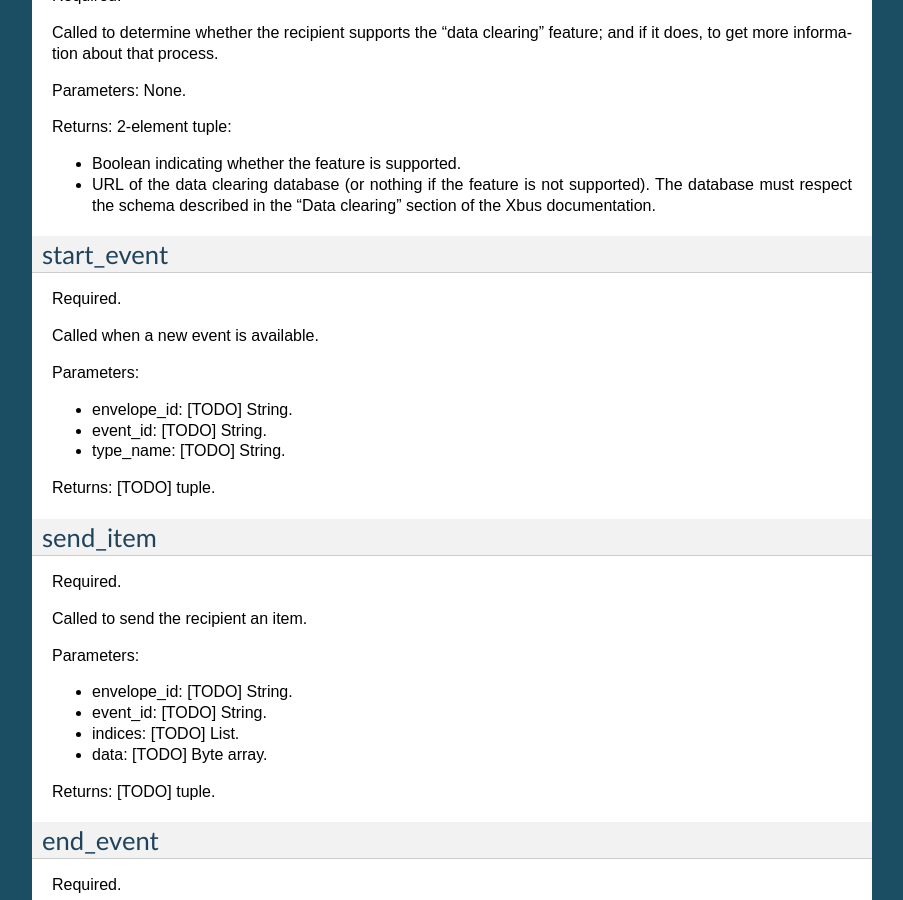
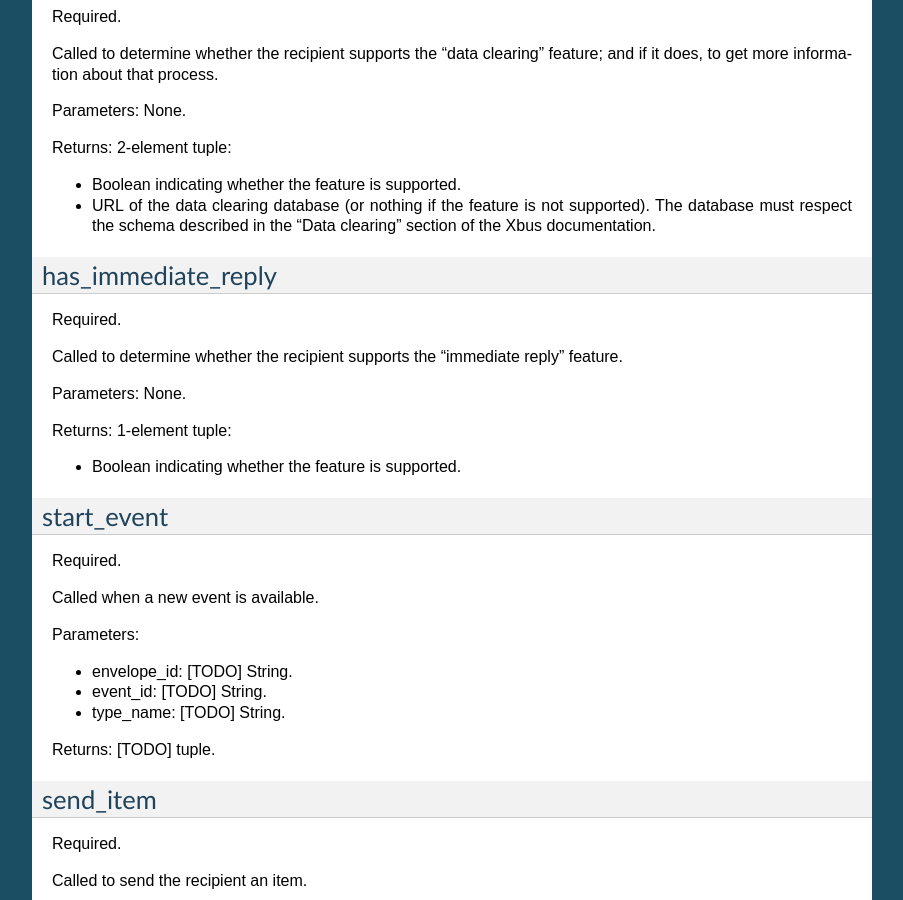
Before and after one commit to inspyration/xbus.broker, a Sphinx documentation site: the page built from doc/source/recipient_api.rst, in a window 1280 px wide and 900 px high, scrolled down 1152 px. Shown: the whole window, without its empty margins (198-1101 px from the left). Built offline with Sphinx 7.4.7, drawn with Linux system fonts in a browser that asks for light colours; some of the changed text lies outside the part shown.

Commit message:
"Immediate reply" feature for Xbus recipients
--HG--
branch : immediate_reply

```diff
--- a/doc/source/recipient_api.rst
+++ b/doc/source/recipient_api.rst
@@ -11,6 +11,7 @@ Methods described in this document:
 - get_metadata
 - ping
 - has_clearing
+- has_immediate_reply
 - start_event
 - send_item
 - end_event
@@ -75,6 +76,21 @@ Returns: 2-element tuple:
 - URL of the data clearing database (or nothing if the feature is not
   supported). The database must respect the schema described in the
   "Data clearing" section of the Xbus documentation.
+
+
+has_immediate_reply
+-------------------
+
+Required.
+
+Called to determine whether the recipient supports the "immediate reply"
+feature.
+
+Parameters: None.
+
+Returns: 1-element tuple:
+
+- Boolean indicating whether the feature is supported.
 
 
 start_event
```
Also changed, not shown: doc/source/features/immediate_reply.rst (added, +16 -0 lines), doc/source/semantics.rst (+6 -2 lines), 1 other file.
